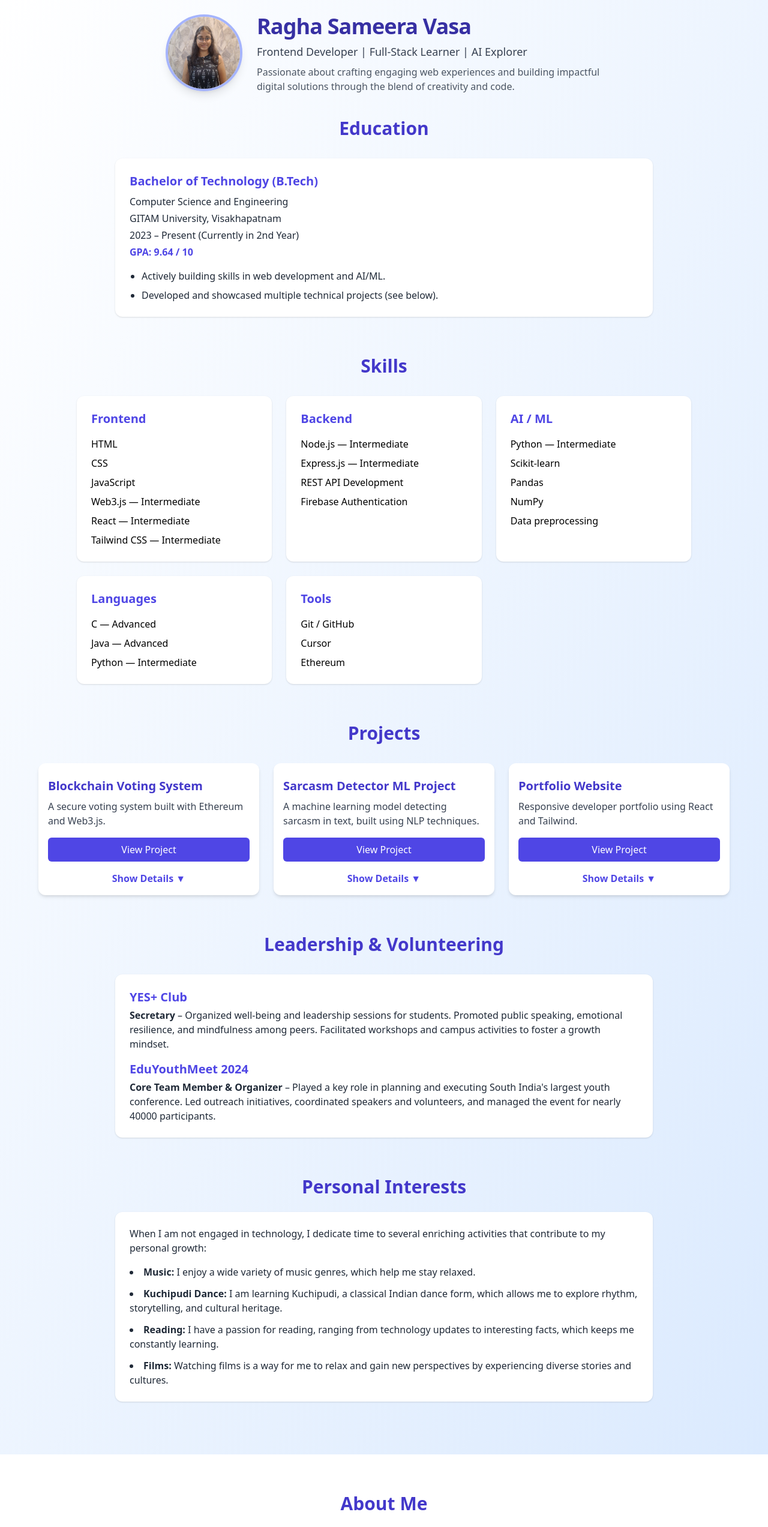
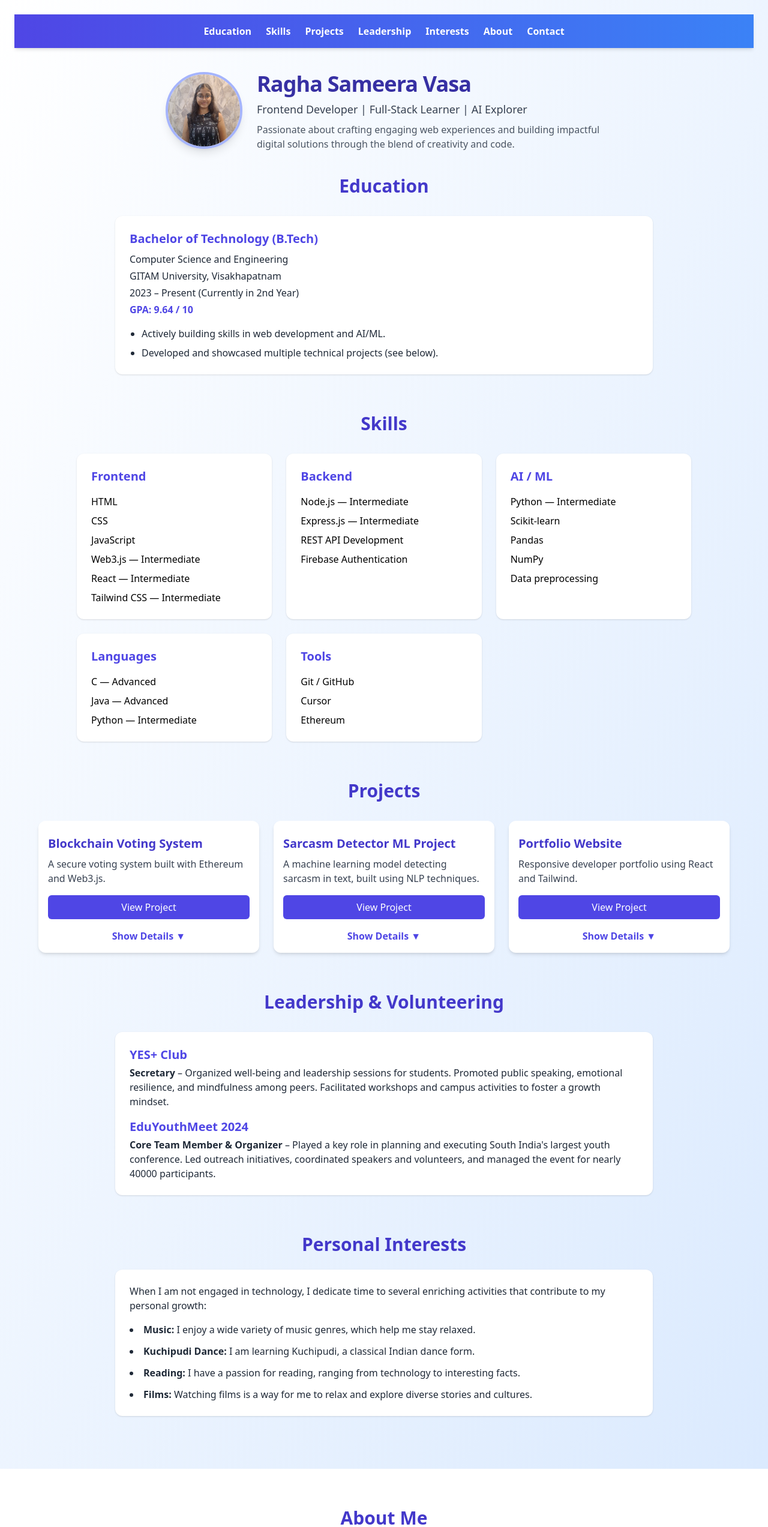
Before and after one commit to sameera0406/portfolio, a React (Create React App) app: page / in a window 1280 px wide. Shown: the top 2545 px of the page at 60% size. Built offline with nearby package versions, Linux system fonts and the light colour scheme.

Commit message:
Update Portfolio.jsx

```diff
--- a/src/components/Portfolio.jsx
+++ b/src/components/Portfolio.jsx
@@ -61,7 +61,22 @@
   ];
 
   return (
-    <div className="min-h-screen bg-gradient-to-br from-white to-blue-100 p-6">
+    <div className="min-h-screen bg-gradient-to-br from-white to-blue-100 p-6 scroll-smooth">
+     {/* Navigation Bar */}
+<nav className="sticky top-0 z-50 bg-gradient-to-r from-indigo-600 to-blue-500 text-white shadow-md py-4 mb-10">
+  <div className="flex justify-center gap-6 font-semibold">
+    <a href="#education" className="hover:text-yellow-200 transition duration-300">Education</a>
+    <a href="#skills" className="hover:text-yellow-200 transition duration-300">Skills</a>
+    <a href="#projects" className="hover:text-yellow-200 transition duration-300">Projects</a>
+    <a href="#leadership" className="hover:text-yellow-200 transition duration-300">Leadership</a>
+    <a href="#interests" className="hover:text-yellow-200 transition duration-300">Interests</a>
+    <a href="#about" className="hover:text-yellow-200 transition duration-300">About</a>
+    <a href="#contact" className="hover:text-yellow-200 transition duration-300">Contact</a>
+  </div>
+
+</nav>
+
+
       {/* Header */}
       <header className="flex flex-col items-center md:flex-row md:items-start md:justify-center gap-6 mb-10">
         <img
@@ -85,16 +100,15 @@
             transition={{ delay: 0.8, duration: 0.6 }}
           >
             Frontend Developer | Full-Stack Learner | AI Explorer
-      {<p className="mt-2 text-sm md:text-base text-gray-600 max-w-xl">
+            <p className="mt-2 text-sm md:text-base text-gray-600 max-w-xl">
               Passionate about crafting engaging web experiences and building impactful digital solutions through the blend of creativity and code.
-          </p>}
+            </p>
           </motion.p>
-
         </div>
       </header>
 
       {/* Education */}
-      <section className="mb-16 max-w-4xl mx-auto">
+      <section id="education" className="mb-16 max-w-4xl mx-auto">
         <h2 className="text-3xl font-semibold text-indigo-700 text-center mb-8">Education</h2>
         <div className="bg-white p-6 shadow rounded-xl text-gray-800">
           <h3 className="text-xl font-bold text-indigo-600 mb-2">
@@ -112,7 +126,7 @@
       </section>
 
       {/* Skills */}
-      <section className="mb-16 max-w-5xl mx-auto">
+      <section id="skills" className="mb-16 max-w-5xl mx-auto">
         <h2 className="text-3xl font-semibold text-indigo-700 text-center mb-8">Skills</h2>
         <div className="grid grid-cols-1 md:grid-cols-2 lg:grid-cols-3 gap-6">
           <SkillCard title="Frontend" skills={["HTML", "CSS", "JavaScript", "Web3.js — Intermediate", "React — Intermediate", "Tailwind CSS — Intermediate"]} />
@@ -124,7 +138,7 @@
       </section>
 
       {/* Projects */}
-      <section className="mb-16 max-w-6xl mx-auto">
+      <section id="projects" className="mb-16 max-w-6xl mx-auto">
         <h2 className="text-3xl font-semibold text-indigo-700 text-center mb-8">Projects</h2>
         <div className="grid md:grid-cols-2 lg:grid-cols-3 gap-6">
           {projects.map((project, idx) => (
@@ -134,7 +148,7 @@
       </section>
 
       {/* Leadership & Volunteering */}
-      <section className="mb-16 max-w-4xl mx-auto">
+      <section id="leadership" className="mb-16 max-w-4xl mx-auto">
         <h2 className="text-3xl font-semibold text-indigo-700 text-center mb-8">
           Leadership & Volunteering
         </h2>
@@ -142,10 +156,7 @@
           <div>
             <h3 className="text-xl font-bold text-indigo-600 mb-1">YES+ Club</h3>
             <p>
-              <strong>Secretary</strong> – Organized well-being and leadership
-              sessions for students. Promoted public speaking, emotional resilience,
-              and mindfulness among peers. Facilitated workshops and campus
-              activities to foster a growth mindset.
+              <strong>Secretary</strong> – Organized well-being and leadership sessions for students. Promoted public speaking, emotional resilience, and mindfulness among peers. Facilitated workshops and campus activities to foster a growth mindset.
             </p>
           </div>
           <div>
@@ -153,16 +164,14 @@
               EduYouthMeet 2024
             </h3>
             <p>
-              <strong>Core Team Member & Organizer</strong> – Played a key role in
-              planning and executing South India's largest youth conference. Led
-              outreach initiatives, coordinated speakers and volunteers, and managed the event for nearly 40000 participants.
+              <strong>Core Team Member & Organizer</strong> – Played a key role in planning and executing South India's largest youth conference. Led outreach initiatives, coordinated speakers and volunteers, and managed the event for nearly 40000 participants.
             </p>
           </div>
         </div>
       </section>
 
       {/* Interests */}
-      <section className="mb-16 max-w-4xl mx-auto text-center">
+      <section id="interests" className="mb-16 max-w-4xl mx-auto text-center">
         <h2 className="text-3xl font-semibold text-indigo-700 mb-6">
           Personal Interests
         </h2>
@@ -172,21 +181,10 @@
             activities that contribute to my personal growth:
           </p>
           <ul className="list-disc list-inside space-y-3">
-            <li>
-              <strong>Music:</strong> I enjoy a wide variety of music genres, which help me stay relaxed.
-            </li>
-            <li>
-              <strong>Kuchipudi Dance:</strong> I am learning Kuchipudi, a classical Indian dance form,
-              which allows me to explore rhythm, storytelling, and cultural heritage.
-            </li>
-            <li>
-              <strong>Reading:</strong> I have a passion for reading, ranging from technology updates
-              to interesting facts, which keeps me constantly learning.
-            </li>
-            <li>
-              <strong>Films:</strong> Watching films is a way for me to relax and gain new perspectives
-              by experiencing diverse stories and cultures.
-            </li>
+            <li><strong>Music:</strong> I enjoy a wide variety of music genres, which help me stay relaxed.</li>
+            <li><strong>Kuchipudi Dance:</strong> I am learning Kuchipudi, a classical Indian dance form.</li>
+            <li><strong>Reading:</strong> I have a passion for reading, ranging from technology to interesting facts.</li>
+            <li><strong>Films:</strong> Watching films is a way for me to relax and explore diverse stories and cultures.</li>
           </ul>
         </div>
       </section>
```
Lines whose indentation alone changed are shown as unchanged.
